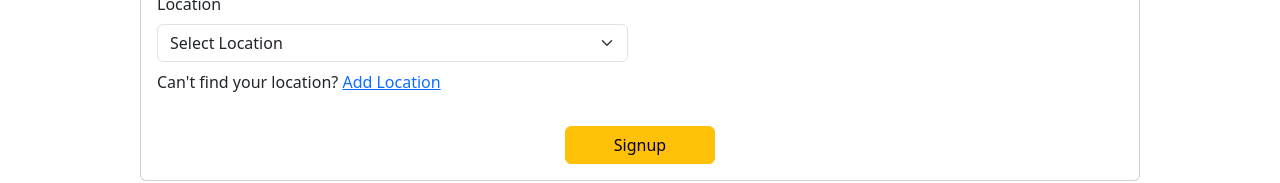
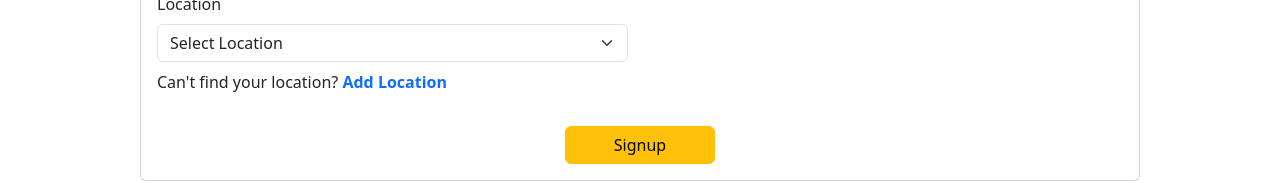
Before and after one commit to anandasokandev/VehicleService, an Angular app: page /signup in a window 1280 px wide. Shown: the part 571-754 px from the top of the page. Built offline with nearby package versions, Linux system fonts and the light colour scheme.

Commit message:
location modal fixed

```diff
--- a/src/app/pages/signup-page/signup-page.component.css
+++ b/src/app/pages/signup-page/signup-page.component.css
@@ -1,3 +1,7 @@
 .main{
    height: auto;
 }
+
+span{
+   cursor: pointer;
+}
--- a/src/app/pages/signup-page/signup-page.component.html
+++ b/src/app/pages/signup-page/signup-page.component.html
@@ -38,7 +38,7 @@
                     </div>
                     <div class="col-lg-6">
                         <label for="addresslane2" class="form-label">AddressLane 2</label>
-                        <input type="text" id="addresslane1" class="form-control">
+                        <input type="text" id="addresslane2" class="form-control">
                     </div>
                 </div>
                 <div class="row mb-3">
@@ -51,7 +51,8 @@
                             <option value="">3</option>
                         </select>
                         <div class="mt-2">
-                            <p>Can't find your location? <a href=""><span>Add Location</span></a></p>
+                            <p>Can't find your location? <span class="fw-bold text-primary" (click)="openModal()">Add Location</span></p>
+                            <app-location [show]="showModal" (close)="handleCloseModal()" ></app-location>
                         </div>
                     </div>
                 </div>
--- a/src/app/pages/signup-page/signup-page.component.ts
+++ b/src/app/pages/signup-page/signup-page.component.ts
@@ -1,11 +1,20 @@
 import { Component } from '@angular/core';
+import { LocationComponent } from "../location/location.component";
 
 @Component({
   selector: 'app-signup-page',
-  imports: [],
+  imports: [LocationComponent],
   templateUrl: './signup-page.component.html',
   styleUrl: './signup-page.component.css'
 })
 export class SignupPageComponent {
+showModal = false;
 
+  openModal() {
+    this.showModal = true;
+  }
+
+  handleCloseModal() {
+    this.showModal = false;
+  }
 }
```
